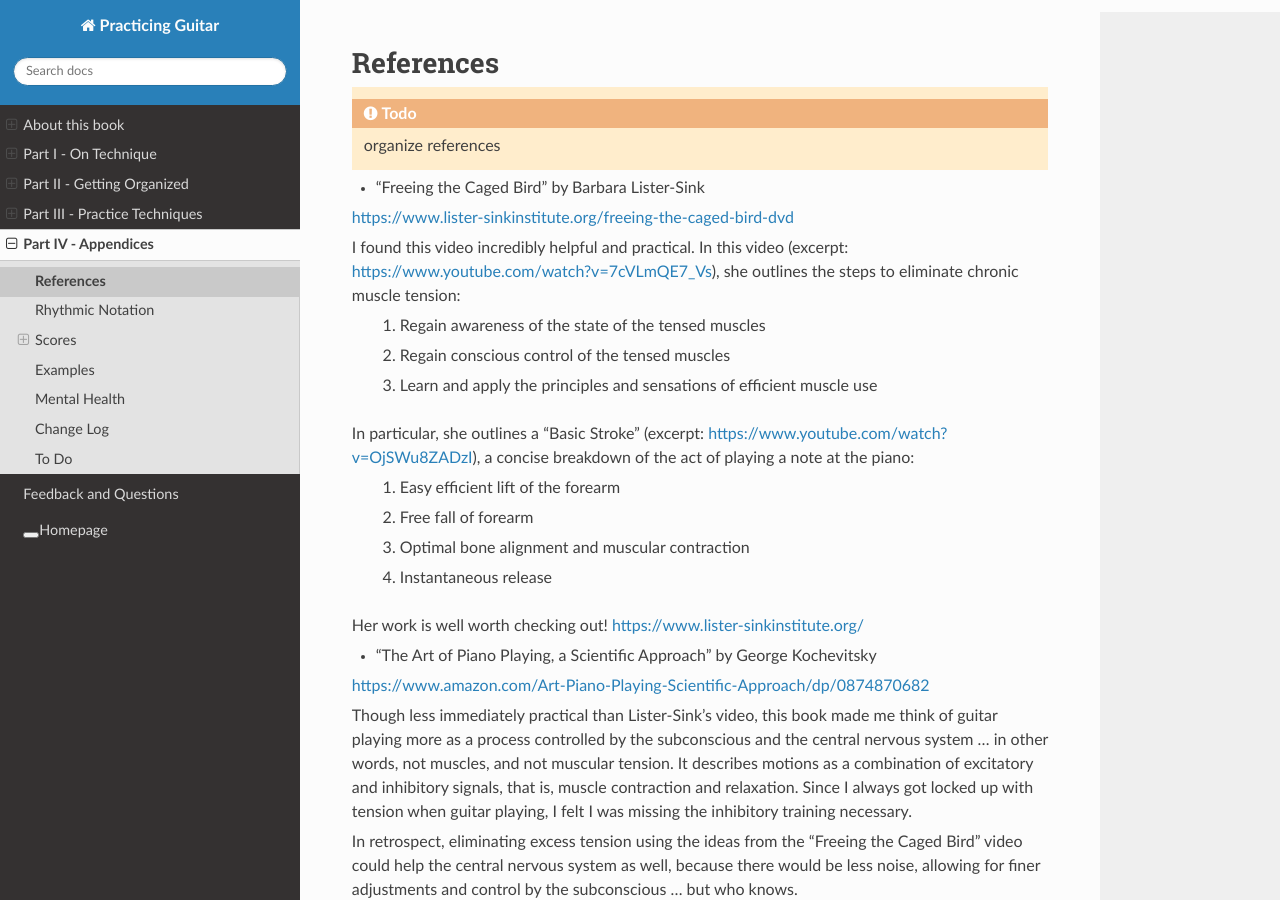
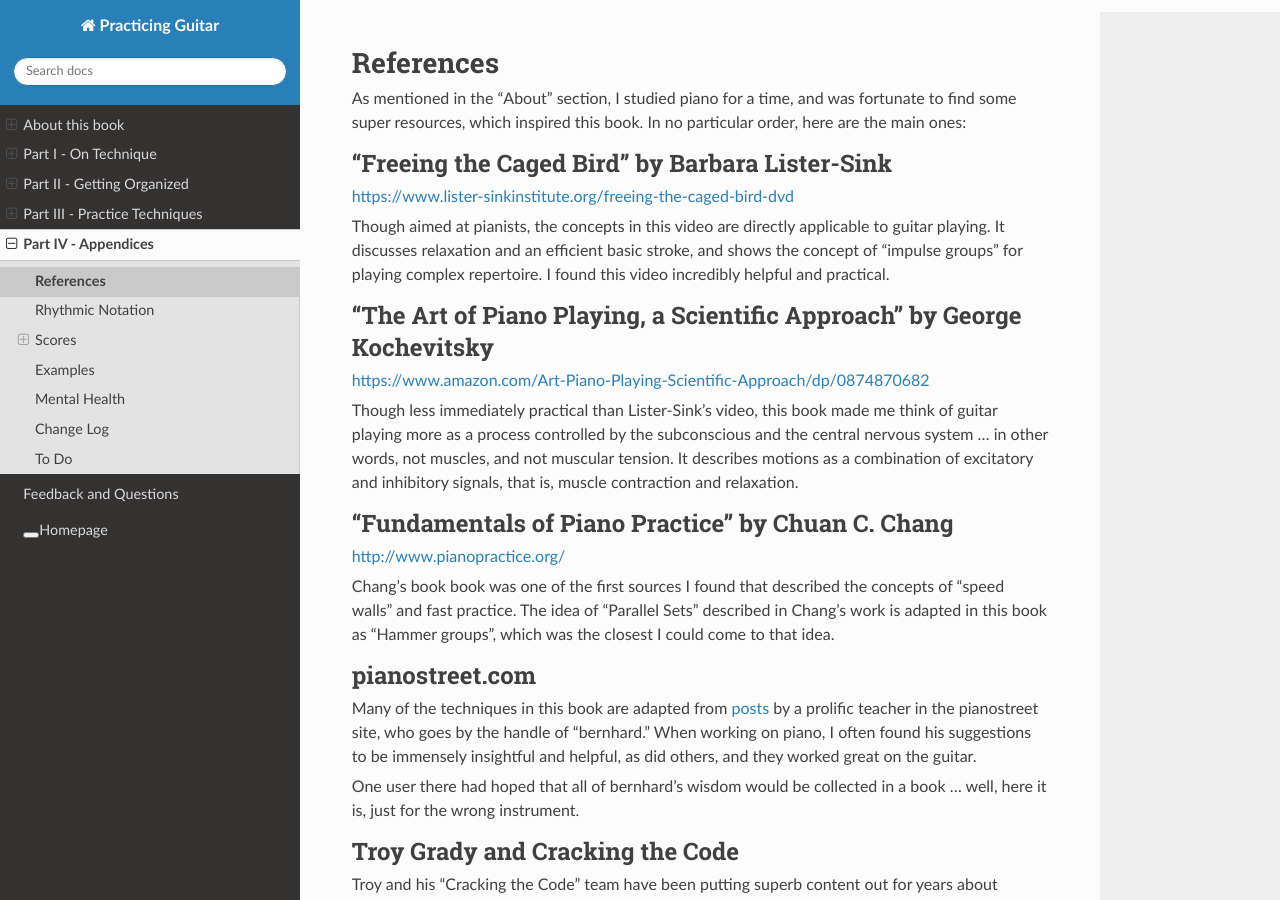
Before and after one commit to jzohrab/practicing-guitar, a Sphinx documentation site: the page built from docs/part-4-appendices/references.rst, in a window 1280 px wide and 900 px high. Built offline with Sphinx 7.4.7 and the Read the Docs theme 2.0.0, drawn with Linux system fonts in a browser that asks for light colours; a script that is not in the unit is left out; some of the changed text lies outside the part shown.

Commit message:
Fixed references.

```diff
--- a/docs/part-4-appendices/references.rst
+++ b/docs/part-4-appendices/references.rst
@@ -3,39 +3,41 @@
 References
 ----------
 
-.. todo:: organize references
+As mentioned in the "About" section, I studied piano for a time, and was fortunate to find some super resources, which inspired this book.  In no particular order, here are the main ones:
 
-* "Freeing the Caged Bird" by Barbara Lister-Sink
+"Freeing the Caged Bird" by Barbara Lister-Sink
+^^^^^^^^^^^^^^^^^^^^^^^^^^^^^^^^^^^^^^^^^^^^^^^
 
 https://www.lister-sinkinstitute.org/freeing-the-caged-bird-dvd
 
-I found this video incredibly helpful and practical.  In this video (excerpt: https://www.youtube.com/watch?v=7cVLmQE7_Vs), she outlines the steps to eliminate chronic muscle tension:
+Though aimed at pianists, the concepts in this video are directly applicable to guitar playing.  It discusses relaxation and an efficient basic stroke, and shows the concept of "impulse groups" for playing complex repertoire.  I found this video incredibly helpful and practical.
 
- 1. Regain awareness of the state of the tensed muscles
- 2. Regain conscious control of the tensed muscles
- 3. Learn and apply the principles and sensations of efficient muscle use
-
-In particular, she outlines a "Basic Stroke" (excerpt: https://www.youtube.com/watch?v=OjSWu8ZADzI), a concise breakdown of the act of playing a note at the piano:
-
- 1. Easy efficient lift of the forearm
- 2. Free fall of forearm
- 3. Optimal bone alignment and muscular contraction
- 4. Instantaneous release
-
-Her work is well worth checking out!  https://www.lister-sinkinstitute.org/
-
-* "The Art of Piano Playing, a Scientific Approach" by George Kochevitsky
+"The Art of Piano Playing, a Scientific Approach" by George Kochevitsky
+^^^^^^^^^^^^^^^^^^^^^^^^^^^^^^^^^^^^^^^^^^^^^^^^^^^^^^^^^^^^^^^^^^^^^^^
 
 https://www.amazon.com/Art-Piano-Playing-Scientific-Approach/dp/0874870682
 
-Though less immediately practical than Lister-Sink's video, this book made me think of guitar playing more as a process controlled by the subconscious and the central nervous system ... in other words, not muscles, and not muscular tension.  It describes motions as a combination of excitatory and inhibitory signals, that is, muscle contraction and relaxation.  Since I always got locked up with tension when guitar playing, I felt I was missing the inhibitory training necessary.
+Though less immediately practical than Lister-Sink's video, this book made me think of guitar playing more as a process controlled by the subconscious and the central nervous system ... in other words, not muscles, and not muscular tension.  It describes motions as a combination of excitatory and inhibitory signals, that is, muscle contraction and relaxation.
 
-In retrospect, eliminating excess tension using the ideas from the "Freeing the Caged Bird" video could help the central nervous system as well, because there would be less noise, allowing for finer adjustments and control by the subconscious ... but who knows.
-
-
-* "Fundamentals of Piano Practice" by Chuan C. Chang
+"Fundamentals of Piano Practice" by Chuan C. Chang
+^^^^^^^^^^^^^^^^^^^^^^^^^^^^^^^^^^^^^^^^^^^^^^^^^^
 
 http://www.pianopractice.org/
 
+Chang's book book was one of the first sources I found that described the concepts of "speed walls" and fast practice.  The idea of "Parallel Sets" described in Chang's work is adapted in this book as "Hammer groups", which was the closest I could come to that idea.
 
-* By far the best video I've seen for guitarists on this topic is by Troy Grady, in his terrific video `"Don't "Work Up" To Picking Speed — Start With It!" <https://www.youtube.com/watch?v=RPVpw2seK9E>`__   An absolute must-watch!
+pianostreet.com
+^^^^^^^^^^^^^^^
+
+Many of the techniques in this book are adapted from `posts <https://www.pianostreet.com/smf/index.php?topic=12590.msg135990#msg135990>`__ by a prolific teacher in the pianostreet site, who goes by the handle of "bernhard."  When working on piano, I often found his suggestions to be immensely insightful and helpful, as did others, and they worked great on the guitar.
+
+One user there had hoped that all of bernhard's wisdom would be collected in a book ... well, here it is, just for the wrong instrument.
+
+Troy Grady and Cracking the Code
+^^^^^^^^^^^^^^^^^^^^^^^^^^^^^^^^
+
+Troy and his "Cracking the Code" team have been putting superb content out for years about picking technique; see their `YouTube channel <https://www.youtube.com/user/troygrady>`__.
+
+The `Cracking the Code <https://troygrady.com/>`__ site contains resources for guitarists working on their picking technique, and has a great `forum <https://forum.troygrady.com/>`__ as well.
+
+That team produced by far the best video I've seen for guitarists on the topic of starting out with speed: `"Don't "Work Up" To Picking Speed — Start With It!" <https://www.youtube.com/watch?v=RPVpw2seK9E>`__   An absolute must-watch!
```
